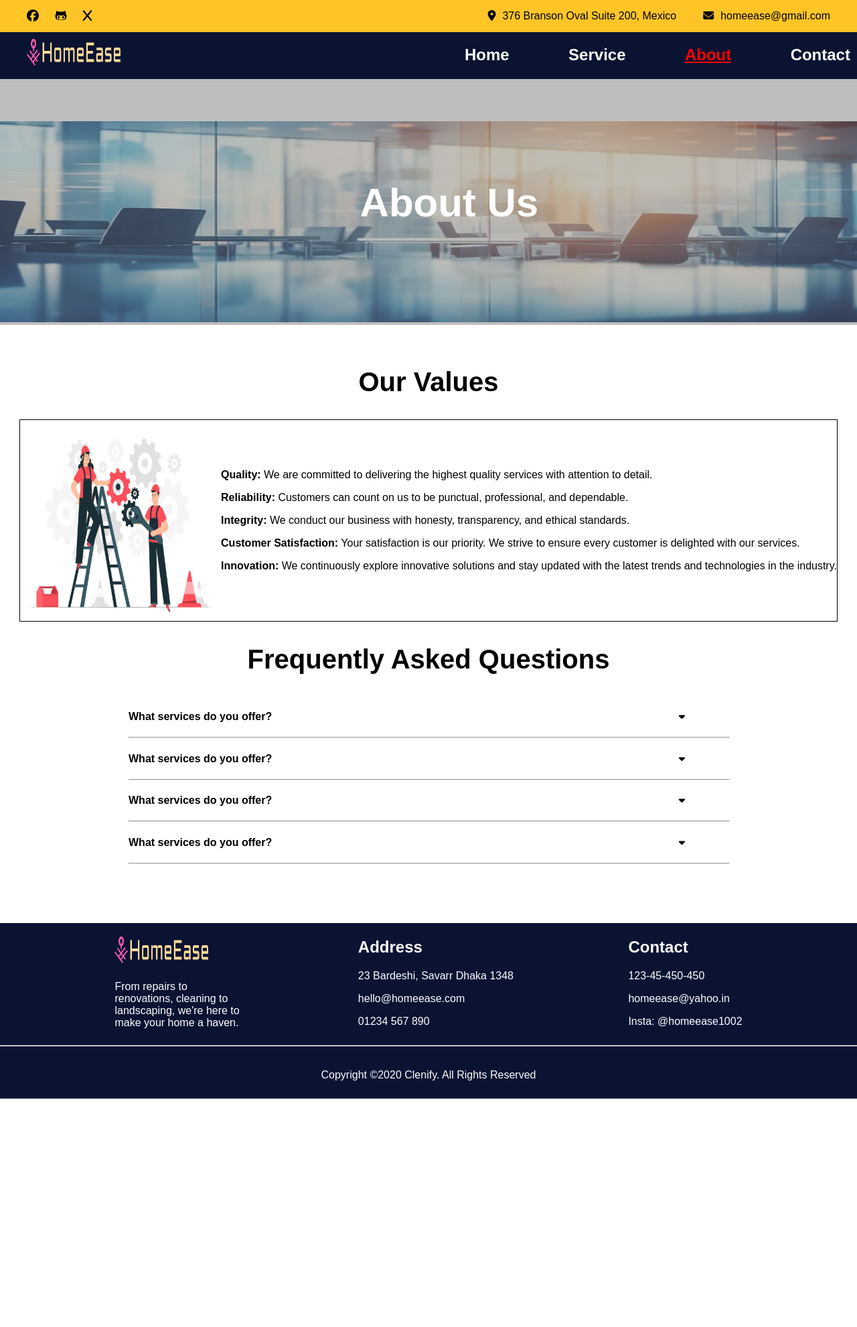
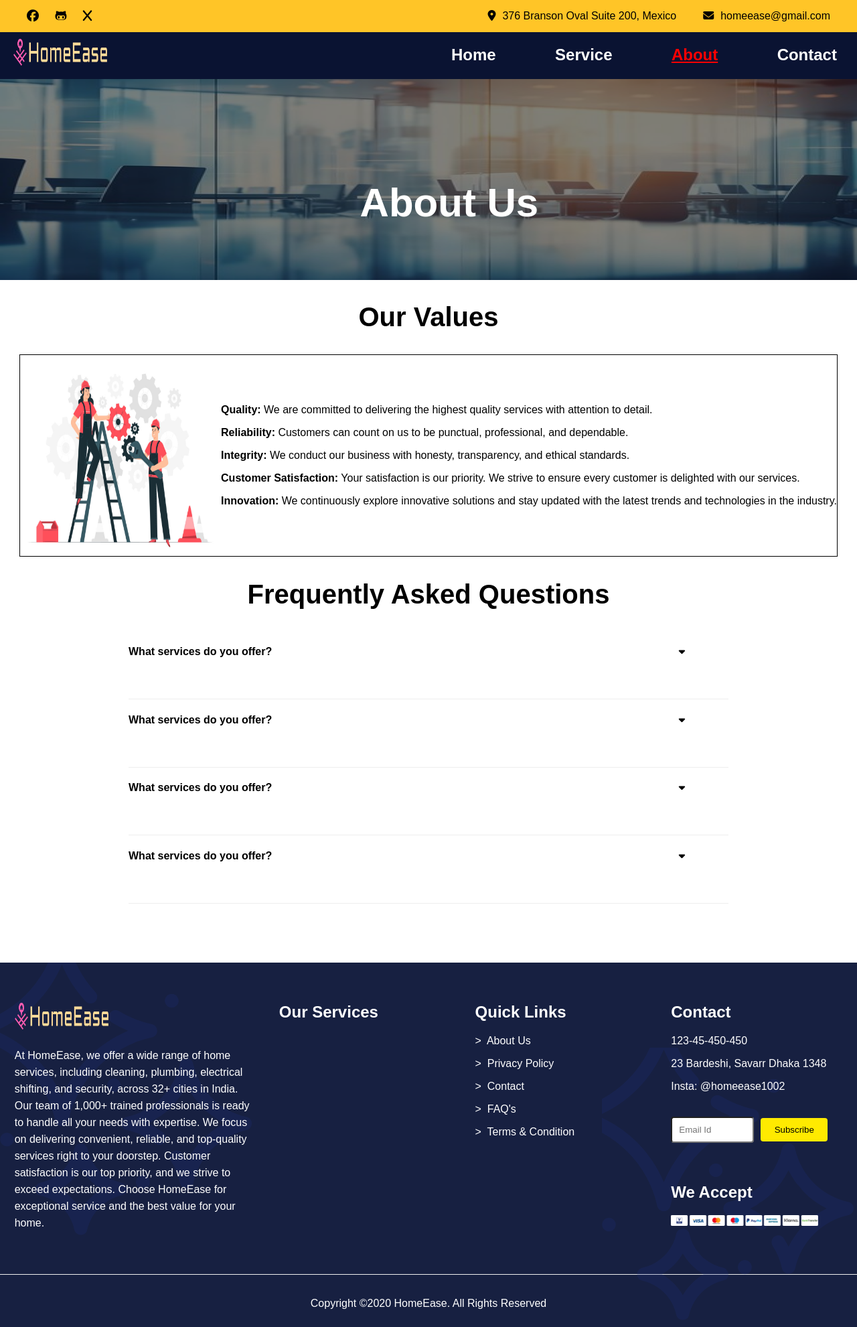
Before and after one commit to Harbhajan002/Home-Service-Website, a PHP site: page /about.php in a window 1280 px wide. Shown: the whole page at 67% size. Before the commit the page ends 1640 px from the top, so only its background shows below. Run offline with PHP 8.4, Linux system fonts and the light colour scheme; data that the repository does not hold is empty; some libraries are stand-ins or nearby versions.

Commit message:
27-11-2024 commits

```diff
--- a/about.php
+++ b/about.php
@@ -1,13 +1,13 @@
 
 <?php include("header.php");?>
-    <nav id="nav">
+    <div class="nav-slider">
         <div class="aboutslider">
             <img src="./assets/image/about.jpg" class="about-image" alt="">
             <div class="abouttext">
                 <h2 class="slog"><span>About Us</span></h2>
             </div>
         </div>
-    </nav>
+    </div>
 
     <div class="detail">
      <h2>  Our Values</h2>
--- a/assets/external/script.js
+++ b/assets/external/script.js
@@ -3,6 +3,8 @@
     $(document).ready(function () {
      // Load the service form when #data-service-id is clicked
      $(document).on('click', '[data-service-id]', function () {
+      console.log("onlilcik");
+
             var serviceId = $(this).data('service-id');
             console.log("working",serviceId);
 
--- a/assets/style/desgin.css
+++ b/assets/style/desgin.css
@@ -14,7 +14,6 @@ header{
     width: 100%;
     justify-content: space-between;
     background-color: rgb(10, 19, 50);
-    padding: 0px 20px;
     transition: top 0.3s ease-in-out; /* Smooth transition for top property */
 }
 .page{
@@ -46,21 +45,8 @@ h2{
 #log:hover{
     text-decoration: underline;
 }
-#nav{
-    /* border: 1px solid; */
-color: rgb(89, 109, 219);
-}
-body {
-    font-family: Arial, Helvetica, sans-serif;
-}
 
-#nav {
-    /* height:500px; */
-    margin-bottom:30px;
-    margin-right:10px;
-width: 100%;
 
-}
 
 .logo {
     width: 50px;
@@ -73,10 +59,7 @@ img {
     height: 40px;
 }
 
-.head {
-    background-color: rgb(10, 19, 50);
-    color: #fff;
-}
+
 #servicecontent {
 
     display: flex;
@@ -84,18 +67,7 @@ img {
     align-items: center;
     flex-direction: column;
 }
-.end{
 
-    background-color: rgb(10, 19, 50);
-     color: #fff;
-     display: flex;
-    /* background:red; */
-    flex-direction: column;
-    align-items: center;
-
-    justify-content: space-evenly;
-
-}
 .page{
     padding-right:30px;
 }
@@ -203,19 +175,17 @@ text-decoration: underline;
 }
 #aboutsection{
 display: flex;
-    /* background:red; */
     align-items: center;
     flex-direction: column;
 }
-#contactsection{
+.contactsection{
 display: flex;
-    /* background:red; */
     align-items: center;
     flex-direction: column;
 }
 /* contact.php */
 .signup {
-    margin-top: 150px;
+    margin-top: 80px;
     border-radius: 20px;
     background: transparent;
     backdrop-filter: blur(20px);
@@ -233,6 +203,11 @@ display: flex;
     margin:0 20px;
     flex-direction: column;
 }
+.centre img{
+    height: 100%;
+}
+  /* contact.php */
+
 
 form {
     display: flex;
@@ -251,6 +226,15 @@ form input{
     /* border-right: none; */
     cursor: pointer;
 }
+
+    textarea{
+    resize: none;
+    }
+
+    form select {
+    height: 35px;
+    }
+
 form button {
     height: 35px;
     font-size: 20px;
@@ -271,6 +255,10 @@ form .filed {
 }
 .error{
     color:red;
+}
+.contactsection .map{
+    width: 100%;
+    margin: 80px 0;
 }
 /* service.php */
 .selected-service{
@@ -332,14 +320,14 @@ form .filed {
   .aboutslider {
     position: relative;
     z-index: 3;
-    padding-top:63px;
-    background-color: rgba(255, 255, 255, 0.5);
+    height: 300px;
+
+    background-color: rgba(5, 2, 2, 0.5);
     /* Semi-transparent white */
 }
 
 .aboutslider img {
     width: 100%;
-    height: 300px;
 }
 
 
@@ -351,8 +339,8 @@ form .filed {
     width: 100%;
     height: 100%;
     /* Adjust height as needed */
-    background-color: rgb(95, 94, 94);
-    opacity: 0.4;
+    background-color: rgb(0, 0, 0);
+    opacity: 0.5;
     /* Semi-transparent white */
     z-index: 2;
     /* Ensure the background color is below the text */
@@ -426,55 +414,106 @@ p span{
     font-weight:bold;
 }
 /* footer.php */
-.end{
 
-    background-color: rgb(10, 19, 50);
+footer{
+background-color: rgba(7, 17, 52, 0.932);
 color: #fff;
 display: flex;
-    /* background:red; */
 flex-direction: column;
-    align-items: center;
-
-    justify-content: space-evenly;
-
+padding-top: 40px;
+position: relative;
 }
 
 .detial{
 display: flex;
-        /* background:red; */
 width:100%;
-        align-items: center;
+align-items: start;
 justify-content:space-evenly;
+}
+.detial .footer-image  {
+    position: absolute;
+    top: 0;
+    left: 0;
+    width: 381px;
+    height: auto;
+    opacity: 0.2;
+}
+.detial .footer-image2 {
+    position: absolute;
+    bottom: 0;
+    right: 0;
+    width: 381px;
+    height: auto;
+    opacity: 0.2;
+}
+.detial .column-section{
+    width: 20%;
+    padding: 0 15px;
+    flex: 0 0 auto;
+    z-index: 5;
 
 }
+.detial .col-1{
+    width: 28%;
+
+}
+.detial .column-section p a{
+    color: white;
+}
+.column-section .credit {
+    padding-top: 40px;
+}
+.column-section .credit img{
+  width: 220px;
+  height: auto;
+}
+.service-desc{
+    cursor: pointer;
+}
+.newslatter {
+display: flex ;
+flex-direction: row;
+align-items: center;
+padding-top: 20px;
+}
+.newslatter input, .newslatter button{
+    width: 100px;
+    padding: 10px;
+    border-radius: 4px;
+
+}
+.newslatter button{
+    margin-left: 10px;
+    background: rgb(255, 234, 0);
+    color: black;
+    outline: none;
+    border: none;
+}
+.column-section .footer-description{
+    line-height: 25px;
+}
+.newslatter .news-note{
+    border: 1px solid white;
+    padding: 10px;
+    margin-right: 5px;
+    line-height: 25px;
+}
+
 hr{
 width:100%;
+padding-top: 40px;
+border-top:0px ;
+border-left:0px ;
+border-right:0px ;
 }
 .copy{
 padding:10px;
-    }
-    .c1{
-        width:15%;
+text-align: center;
 }
 
-    /* contact.php */
-    .service-name{
-        margin-top:90px;
 
-    }
-    .signup{
-        margin-top:90px;
 
-    }
-    textarea{
-        resize: none;
-    }
-    .signup{
-        margin-bottom:40px;
-    }
-    form select {
-    height: 35px;
-}
+
 /* description.php */
  .btn-info{
   padding:10px 40px;
--- a/assets/style/homease.css
+++ b/assets/style/homease.css
@@ -98,8 +98,3 @@ header .sticky{
 .feature i:hover{
     background-color: #ffc527;
 }
-.demo-amination{
-    width: 100%;
-    height: 400px;
-    background-color: rgb(41, 36, 36);
-}
--- a/dashboard.php
+++ b/dashboard.php
@@ -194,7 +194,7 @@ include("dashboard_header.php");
                          url:'all_filter.php',
                          data: {
                         service_id:service_id,
-                        dateRange:dateRange
+                        // dateRange:dateRange
                     },
                         success: function (service_res) {
                            $(".table-data").html(service_res);
--- a/footer.php
+++ b/footer.php
@@ -1,33 +1,67 @@
 
     <!-- footer -->
     <footer>
-    <div class="end">
      <div class="detial">
-        <div class="c1">
-                <h2 id="home"><a href="index.php">
+        <img class="footer-image" src="./assets/image/footer-image.png" alt="footer-image">
+            <div class="column-section col-1">
+                    <h2><a href="index.php">
                     <img src="./assets/image/hhh.png" alt="servicelogo">
                      </a></h2>
-                <p>From repairs to renovations, cleaning to landscaping,
-                we're here to make your home a haven.</p>
+                    <p class="footer-description">
+                    At HomeEase, we offer a wide range of home services, including cleaning,
+                    plumbing, electrical shifting, and security, across 32+ cities in India. Our
+                    team of 1,000+ trained professionals is ready to handle all your needs with expertise.
+                    We focus on delivering convenient, reliable, and top-quality services right to your
+                     doorstep. Customer satisfaction is our top priority, and we strive to exceed expectations.
+                    Choose HomeEase for exceptional service and the best value for your home.</p>
 
             </div>
-            <div class="c2">
-            <h2 id="home">Address</h2>
-                <p>23 Bardeshi, Savarr Dhaka 1348</p>
-                <p>hello@homeease.com</p>
-                <p>01234 567 890</p>
+            <div class="column-section ">
+                <h2>Our Services</h2>
+                <?php
+                $service_name = "Select * from service ";
+                $results = $connect->prepare($service_name);
+                $results->execute();
+                $stmt= $results->get_result();
+                if ($stmt->num_rows >0) {
+                   while($data = $stmt->fetch_assoc()){
+                    $services = $data['service_name'];
+                    $service_id =$data['service_id'];
+                    ?>
+                    <p class="service-desc" data-service-id='<?=$service_id ?>'> >&nbsp  <?= $services ?></p>
+                    <?php
+                   }
+                }
+                ?>
 
             </div>
-            <div class="c3">
-            <h2 id="contact">Contact</h2>
+            <div class="column-section">
+                <h2>Quick Links</h2>
+                <p> <a href="">>&nbsp About Us</a></p>
+                <p><a href=" ">>&nbsp Privacy Policy</a></p>
+                <p> <a href="">>&nbsp Contact</a></p>
+                <p><a href=""> >&nbsp FAQ's</a></p>
+                <p> <a href="">>&nbsp Terms & Condition</a></p>
+            </div>
+            <div class="column-section">
+                <h2>Contact</h2>
                 <p>123-45-450-450</p>
-                <p>homeease@yahoo.in</p>
+                <p>23 Bardeshi, Savarr Dhaka 1348</p>
                 <p>Insta: @homeease1002</p>
+                <div class="newslatter">
+                    <input type="email" id="newsEmail" placeholder="Email Id" >
+                    <button type="submit" id='subscribe'>Subscribe</button>
+                </div>
+                <div class="credit">
+                    <h2>We Accept</h2>
+                    <img src="./assets/image/credit.png" alt="">
                 </div>
             </div>
+        <img class="footer-image2" src="./assets/image/footer-image.png" alt="footer-image">
+
+    </div>
         <hr>
-        <p class="copy"> Copyright ©2020 Clenify. All Rights Reserved</p>
-        </div>
+        <p class="copy"> Copyright ©2020 HomeEase. All Rights Reserved</p>
     </footer>
     <script>
     window.addEventListener("scroll", function () {
@@ -39,120 +73,29 @@
 
     </script>
 
+  <script src="https://code.jquery.com/jquery-3.6.4.min.js"></script>
+  <script src="./assets/external/script.js"></script>
 
+  <script>
+    $(document).ready(function (){
+        $('#subscribe').click( function(){
+          var newsEmail=   $("#newsEmail").val();
+        console.log(newsEmail);
+        if (newsEmail === "") {
+              return;  // Stop the AJAX request from being sent
+          }
 
-  <!-- etst case -->
-  <script>
-        particlesJS("particles-js", {
-            particles: {
-                number: {
-                    value: 100,
-                    density: {
-                        enable: true,
-                        value_area: 800
+        $.ajax({
+                type: 'POST',
+                url: 'news_letter.php',
+                data: { newsEmail: newsEmail },
+                success: function (response) {
+                    $(".newslatter").html(response);
+                    console.log("response"+response);
                 }
-                },
-                color: {
-                    value: "#ffffff"
-                },
-                shape: {
-                    type: "circle",
-                    stroke: {
-                        width: 0,
-                        color: "#000000"
-                    },
-                    polygon: {
-                        nb_sides: 5
-                    },
-                    image: {
-                        src: "img/github.svg",
-                        width: 100,
-                        height: 100
-                    }
-                },
-                opacity: {
-                    value: 0.5,
-                    random: false,
-                    anim: {
-                        enable: false,
-                        speed: 1,
-                        opacity_min: 0.1,
-                        sync: false
-                    }
-                },
-                size: {
-                    value: 5,
-                    random: true,
-                    anim: {
-                        enable: false,
-                        speed: 40,
-                        size_min: 0.1,
-                        sync: false
-                    }
-                },
-                line_linked: {
-                    enable: true,
-                    distance: 150,
-                    color: "#ffffff",
-                    opacity: 0.4,
-                    width: 1
-                },
-                move: {
-                    enable: true,
-                    speed: 6,
-                    direction: "none",
-                    random: false,
-                    straight: false,
-                    out_mode: "out",
-                    attract: {
-                        enable: false,
-                        rotateX: 600,
-                        rotateY: 1200
-                    }
-                }
-            },
-            interactivity: {
-                detect_on: "canvas",
-                events: {
-                    onhover: {
-                        enable: true,
-                        mode: "repulse"
-                    },
-                    onclick: {
-                        enable: true,
-                        mode: "push"
-                    },
-                    resize: true
-                },
-                modes: {
-                    grab: {
-                        distance: 400,
-                        line_linked: {
-                            opacity: 1
-                        }
-                    },
-                    bubble: {
-                        distance: 400,
-                        size: 40,
-                        duration: 2,
-                        opacity: 8,
-                        speed: 3
-                    },
-                    repulse: {
-                        distance: 200,
-                        duration: 0.4
-                    },
-                    push: {
-                        particles_nb: 4
-                    },
-                    remove: {
-                        particles_nb: 2
-                    }
-                }
-            },
-            retina_detect: true
-        });
+            })
+        })
+    })
   </script>
 </body>
-
 </html>
--- a/header.php
+++ b/header.php
@@ -1,3 +1,6 @@
+<?php
+include("conn.php");
+?>
 <!DOCTYPE html>
 <html lang="en">
 <head>
--- a/index.php
+++ b/index.php
@@ -11,9 +11,7 @@
     </div>
 
 </div>
-<div class="demo-amination">
-<canvas class="particles-js-canvas-el" width="1908" height="543" style="width: 100%; height: 100%;"></canvas>
-</div>
+
 
 
    <!--new section  -->
--- a/message.php
+++ b/message.php
@@ -14,10 +14,9 @@ if ($res->num_rows>0) {
 <?php
 }
 $pageno= isset($_POST['page_no'])?$_POST['page_no']:1;
- echo $pageno;
+//  echo $pageno;
 $offset=($pageno-1)* $limit;
 ?>
-
 <form action="" method="post">
                         <table class="table">
                             <thead>
--- a/service.php
+++ b/service.php
@@ -37,8 +37,8 @@
    <!--  -->
    <?php include("footer.php") ?>
 
-<script src="https://code.jquery.com/jquery-3.6.4.min.js"></script>
-<script src="./assets/external/script.js"></script>
+<!-- <script src="https://code.jquery.com/jquery-3.6.4.min.js"></script>
+<script src="./assets/external/script.js"></script> -->
 <script>
     $(document).ready(function () {
         $('#service').addClass('active');
```
Also changed, not shown: all_filter.php (+21 -16 lines), contact.php (+19 -12 lines), news_letter.php (added, +12 -0 lines), assets/image/banner.jpg (added), assets/image/credit.png (added), assets/image/footer-image.png (added). Lines whose indentation alone changed are shown as unchanged.
